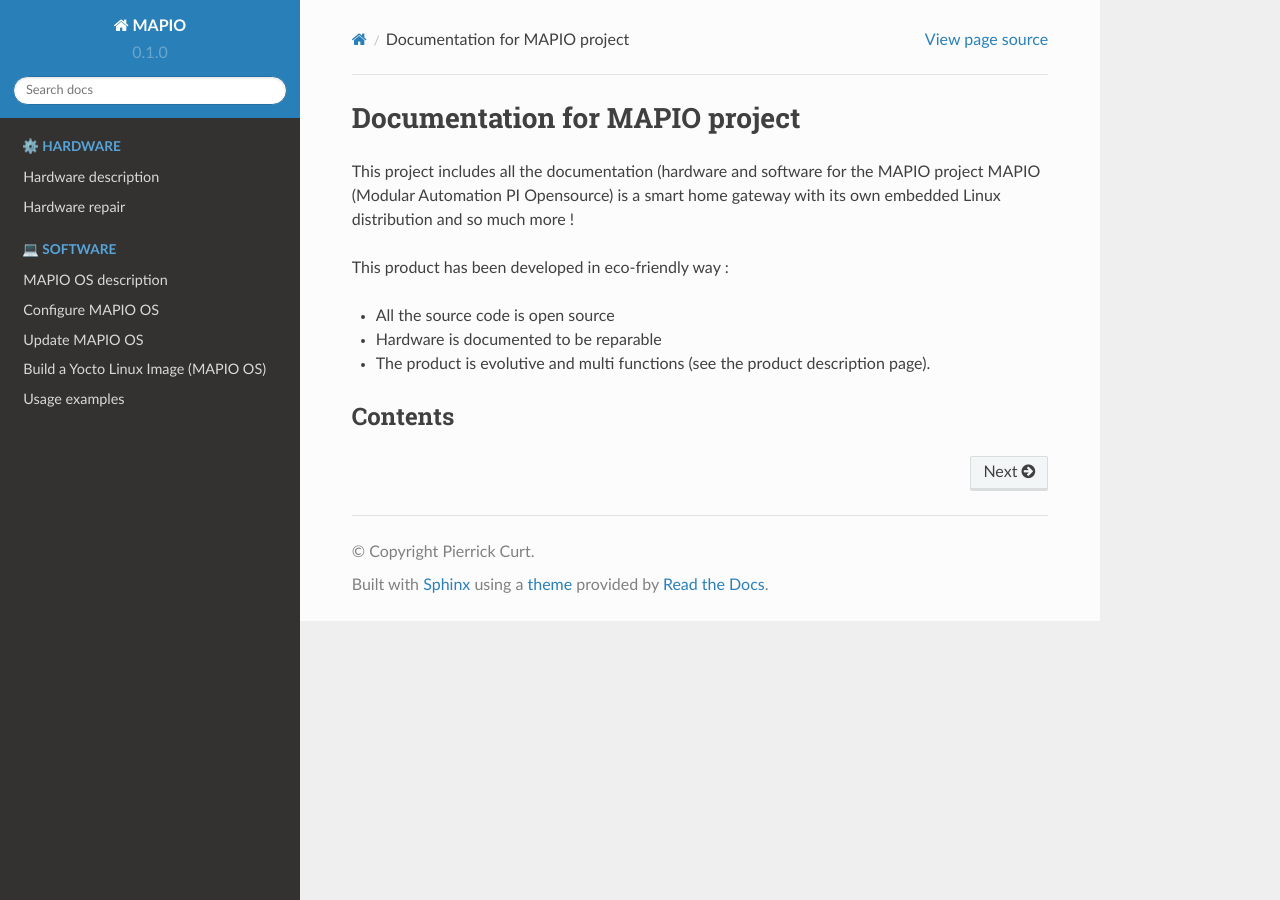
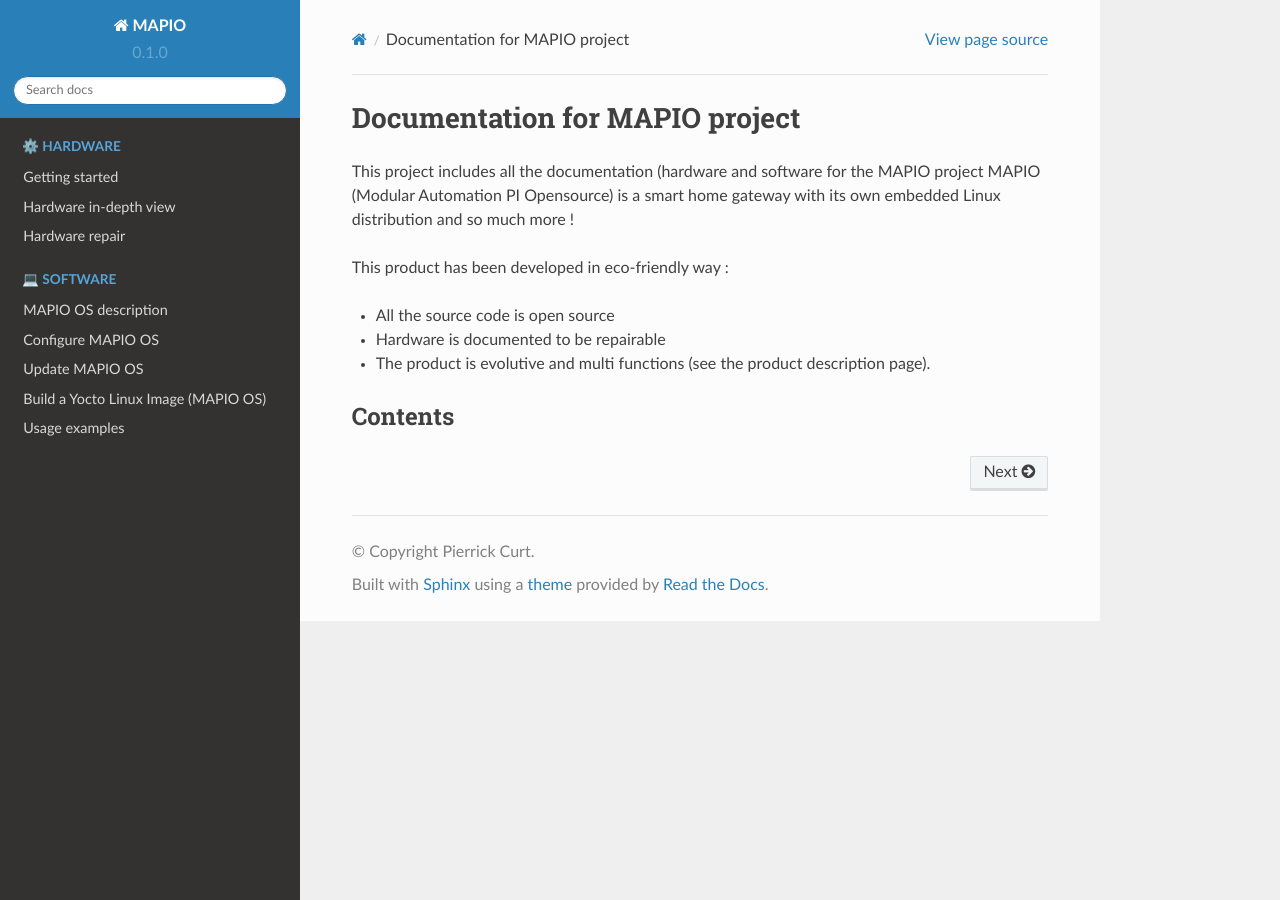
Before and after one commit to pcurt/mapio-docs, a Sphinx documentation site: the page built from docs/source/index.rst, in a window 1280 px wide. Built offline with Sphinx 7.4.7 and the Read the Docs theme 2.0.0, drawn with Linux system fonts in a browser that asks for light colours.

Commit message:
feat: HW update getting started page

```diff
--- a/docs/source/hw-description.rst
+++ /dev/null
@@ -1,2 +0,0 @@
-Hardware description
-====================
--- /dev/null
+++ b/docs/source/hw-full-description.rst
@@ -0,0 +1,2 @@
+Hardware in-depth view
+================
--- a/docs/source/index.rst
+++ b/docs/source/index.rst
@@ -7,7 +7,7 @@
 This product has been developed in eco-friendly way :
 
 * All the source code is open source
-* Hardware is documented to be reparable
+* Hardware is documented to be repairable
 * The product is evolutive and multi functions (see the product description page).
 
 Contents
@@ -19,7 +19,8 @@
    :caption: ⚙️ Hardware
    :glob:
 
-   /hw-description
+   /hw-getting-started
+   /hw-full-description
    /hw-repair
 
 .. toctree::
```
Also changed, not shown: docs/source/hw-getting-started.rst (added, +54 -0 lines), docs/images/mapio_board1_overview.png (added).
